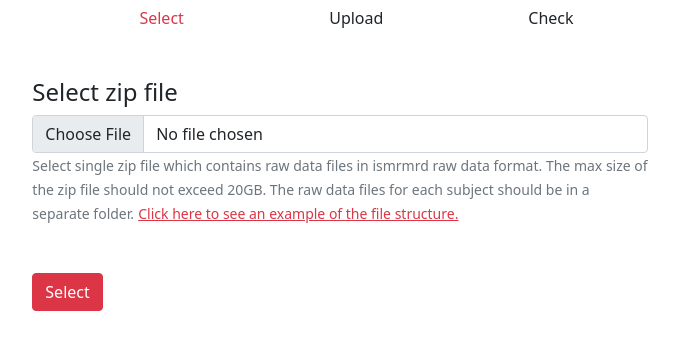
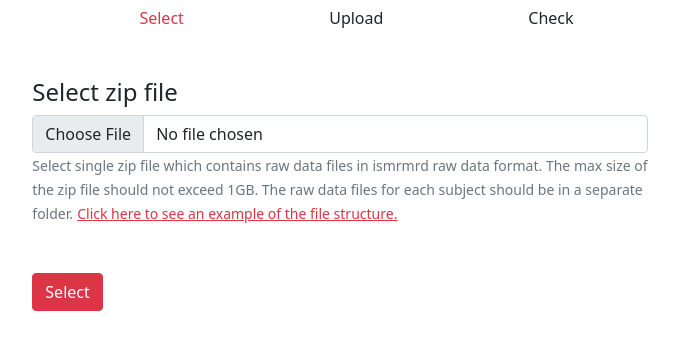
Before and after one commit to ckolbPTB/OpenHeart, a Flask app: template src/openheart/templates/upload/upload.html in a window 1280 px wide. Shown: the part 158-508 px from the top of the page, without its empty margins (193-872 px from the left). Run offline with Flask 2, Linux system fonts and the light colour scheme; the template is opened without the code that fills it: most values are stand-ins (such as "Sample title", 1, 10 or a date in 2020); parts of the project's set-up code (start-up, migrations or seed data) failed here and were passed over; some libraries are stand-ins or nearby versions.

Commit message:
max file size displayed automatically on webpage

```diff
--- a/src/openheart/templates/upload/upload.html
+++ b/src/openheart/templates/upload/upload.html
@@ -22,7 +22,8 @@
                 <h4>Select zip file</h4>
                 <input type="file" name="file" class="form-control" id="customFile"/>
 
-                <small id="customFileHelp" class="form-text text-muted">Select single zip file which contains raw data files in ismrmrd raw data format. The max size of the zip file should not exceed 20GB. The raw data files for each subject should be in a separate folder.</small>
+                <small id="customFileHelp" class="form-text text-muted">Select single zip file which contains raw data files in ismrmrd raw data format. The max size of the zip file should not exceed
+                    {{max_file_size}}GB. The raw data files for each subject should be in a separate folder.</small>
                 <a href="#" class="link-danger" title="Example of file structure" data-toggle="popover_zip"><small>Click here to see an example of the file structure.</small></a>
             </div>
         </div>
--- a/src/openheart/upload.py
+++ b/src/openheart/upload.py
@@ -18,7 +18,8 @@ bp = Blueprint('upload', __name__, url_prefix='/upload')
 @login_required
 def upload():
     utils.clean_up_user_files(recreate_user_folders=True)
-    return render_template('upload/upload.html')
+    return render_template('upload/upload.html',
+                           max_file_size=str(int(current_app.config['MAX_CONTENT_LENGTH']/(1024 * 1024 * 1024))))
 
 
 @bp.route('/uploader', methods=['POST'])
```
